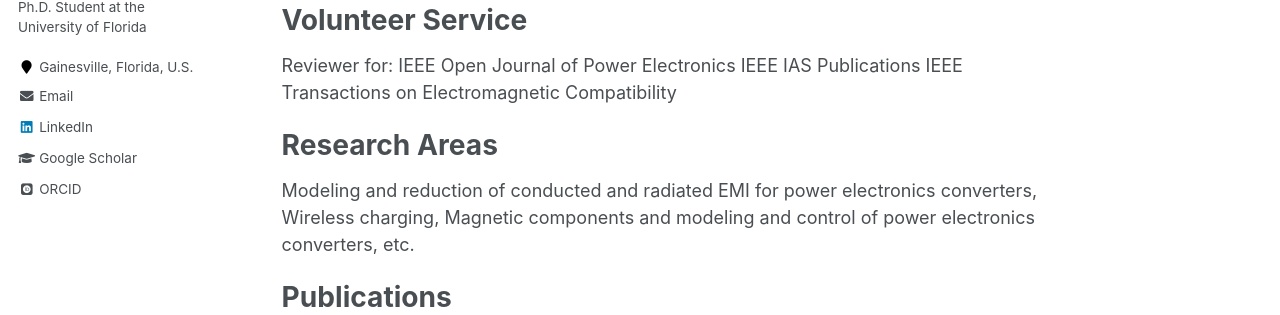
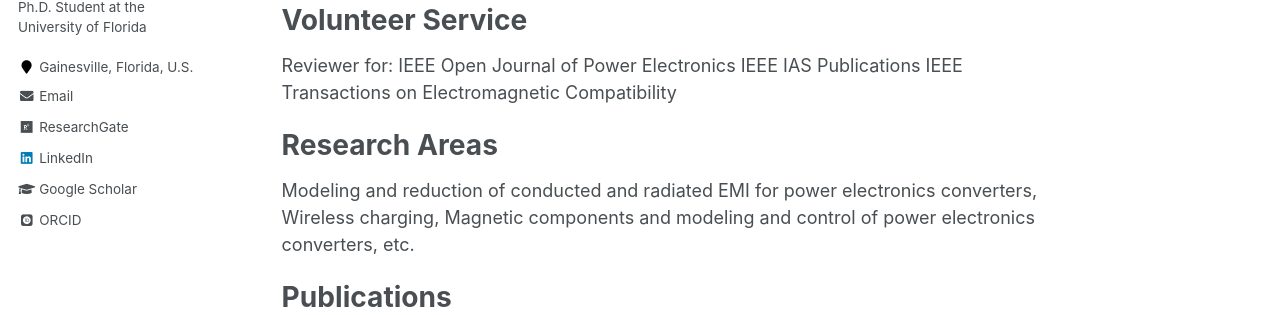
Before and after one commit to slionnnnnn/yanwenlai, a Jekyll site: the page built from _pages/about.md, in a window 1280 px wide. Shown: the part 338-653 px from the top of the page. Built offline with Jekyll 4.4.1, drawn with Linux system fonts in a browser that asks for light colours; some web fonts are replaced.

Commit message:
Update _config.yml

```diff
--- a/_config.yml
+++ b/_config.yml
@@ -114,7 +114,7 @@ author:
   weibo            :
   xing             :
   youtube          :
-  wikipedia        :
+  researchgate     : "https://www.researchgate.net/profile/Yanwen-Lai"
 
 
 # Reading Files
```
